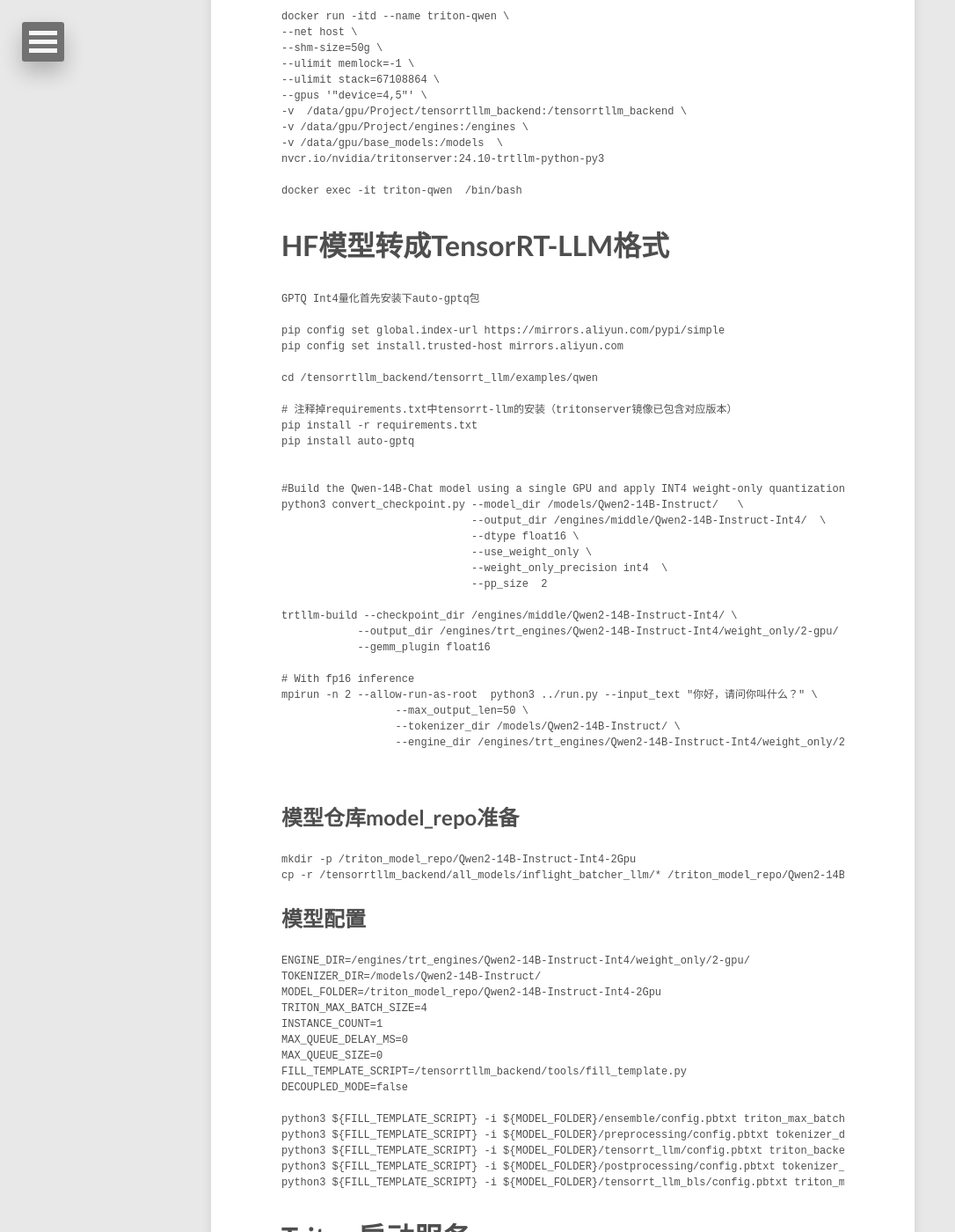
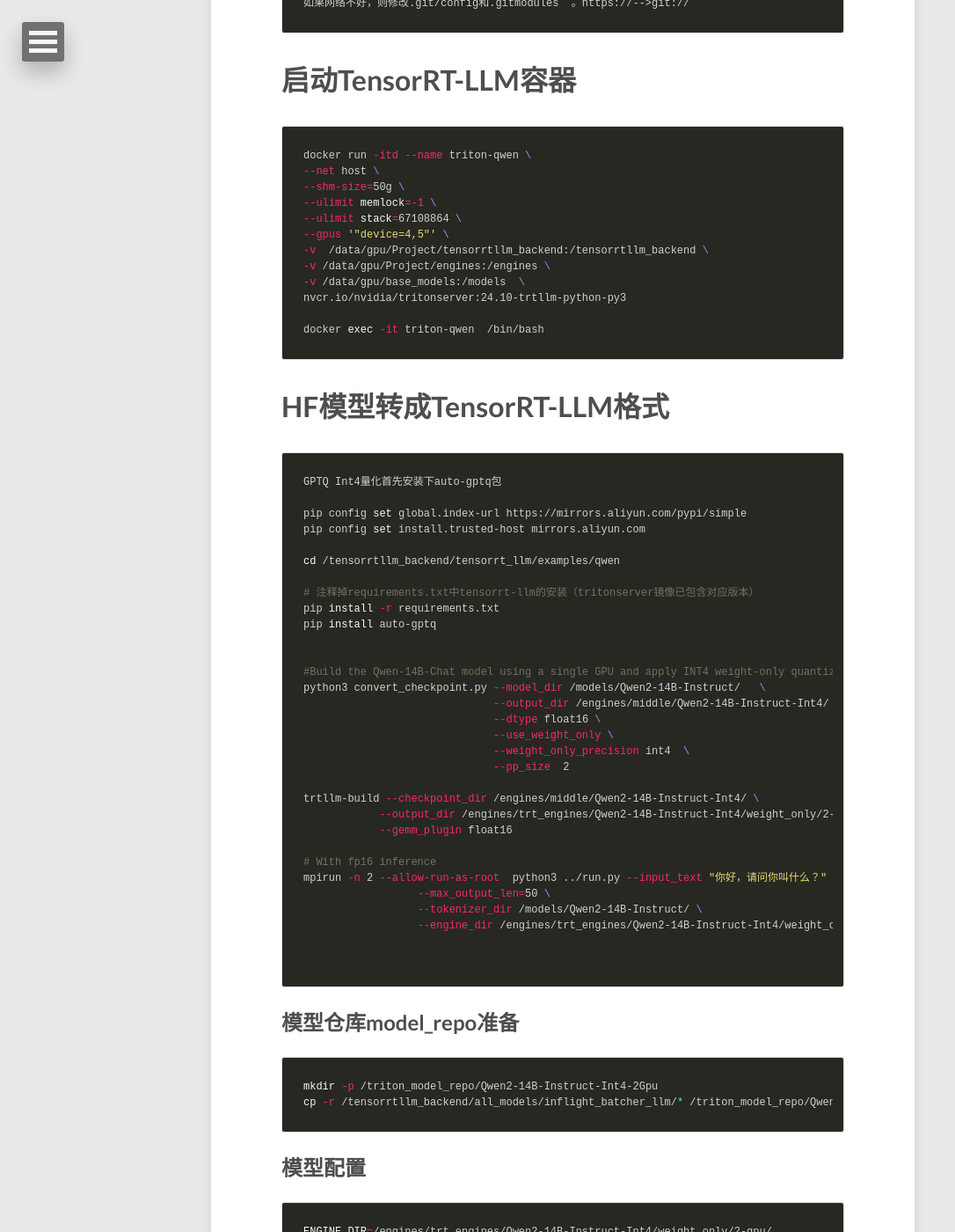
Before and after one commit to 52notebook/52notebook.github.io, a Jekyll site: the page built from _posts/2025-02-20-Triton-inference-server推理加速.md, in a window 1280 px wide and 1400 px high, scrolled down 1887 px. Shown: the whole window at 88% size, without its empty margins (0-1086 px from the left). Built offline with Jekyll 4.4.1, drawn with Linux system fonts in a browser that asks for light colours; nearby versions of some CDN libraries; comment, search, counter and statistics services are not loaded; some of the changed text lies outside the part shown.

Commit message:
Triton-Inference-Server推理加速

````diff
--- a/_posts/2025-02-20-Triton-inference-server推理加速.md
+++ b/_posts/2025-02-20-Triton-inference-server推理加速.md
@@ -53,7 +54,7 @@
 
 # TensorRT-LLM容器
 
-```Plain
+```shell
 docker pull nvcr.io/nvidia/tritonserver:24.10-trtllm-python-py3
 ```
 
@@ -61,7 +62,7 @@
 
 triton 24.10  版本与TensorRT-Backend 0.14.0 是对齐关系。
 
-```Plain
+```shell
 git clone -b v0.14.0 https://github.com/triton-inference-server/tensorrtllm_backend.git
 cd tensorrtllm_backend
 git submodule update --init --recursive
@@ -71,7 +72,7 @@
 
 # 启动TensorRT-LLM容器
 
-```Plain
+```shell
 docker run -itd --name triton-qwen \
 --net host \
 --shm-size=50g \
@@ -88,7 +89,7 @@
 
 # HF模型转成TensorRT-LLM格式
 
-```Plain
+```shell
 GPTQ Int4量化首先安装下auto-gptq包
 
 pip config set global.index-url https://mirrors.aliyun.com/pypi/simple
@@ -124,14 +125,14 @@
 
 ## 模型仓库model_repo准备
 
-```SQL
+```shell
 mkdir -p /triton_model_repo/Qwen2-14B-Instruct-Int4-2Gpu
 cp -r /tensorrtllm_backend/all_models/inflight_batcher_llm/* /triton_model_repo/Qwen2-14B-Instruct-Int4-2Gpu
 ```
 
 ## 模型配置
 
-```SQL
+```shell
 ENGINE_DIR=/engines/trt_engines/Qwen2-14B-Instruct-Int4/weight_only/2-gpu/
 TOKENIZER_DIR=/models/Qwen2-14B-Instruct/
 MODEL_FOLDER=/triton_model_repo/Qwen2-14B-Instruct-Int4-2Gpu
@@ -151,7 +152,7 @@
 
 # Triton启动服务
 
-```SQL
+```shell
 # 'world_size' is the number of GPUs you want to use for serving. This should
 # be aligned with the number of GPUs used to build the TensorRT-LLM engine.
 python3 /tensorrtllm_backend/scripts/launch_triton_server.py --http_port=18000 --metrics_port=18002  --grpc_port=18001 --world_size=2 --model_repo=${MODEL_FOLDER}
@@ -161,7 +162,7 @@
 
 或使用tritonserver启动服务
 
-```SQL
+```shell
 -n 参数为 tp * pp
 
 mpirun -n 2 --allow-run-as-root  tritonserver   --http-port=18000 --metrics-port=18002  --grpc-port=18001  --model-repo=${MODEL_FOLDER}
@@ -169,13 +170,13 @@
 
 ## cURL验证服务
 
-```SQL
+```shell
 curl -X POST localhost:18000/v2/models/ensemble/generate -d '{"text_input": "你好，你叫什么名字", "max_tokens": 100, "bad_words": "", "stop_words": ""}'
 ```
 
 ## 运行指标状态查看
 
-```SQL
+```shell
 curl localhost:18002/metrics
 ```
 
@@ -256,7 +257,7 @@
 
 ## 使用Model Analyzer 分析模型性能
 
-```Plain
+```shell
 pip3 install triton-model-analyzer
 ```
 
@@ -264,13 +265,13 @@
 
 生成具有输入正态分布的 I/O seqlen 令牌，mean_seqlen=128，stdev=10。输出正态分布，mean_seqlen=20，stdev=2。设置 stdev=0 以获得常数 seqlens。
 
-```SQL
+```shell
 python3 /tensorrtllm_backend/tools/inflight_batcher_llm/benchmark_core_model.py  --num-requests 500 --max-input-len 1024 -i grpc token-norm-dist --input-mean 256 --input-stdev 0 --output-mean 256 --output-stdev 0
 ```
 
 性能指标输出结果
 
-```SQL
+```shell
 [INFO] Warm up for benchmarking.
 [INFO] Start benchmarking on 500 prompts.
 [INFO] Total Latency: 12249.455 ms
@@ -351,7 +352,7 @@
 
 ### triton 客户端安装
 
-```Plain
+```shell
 # 查看最新版本号 https://github.com/triton-inference-server/triton_cli/releases
 
 GIT_REF=0.0.11
@@ -360,13 +361,13 @@
 
 ### triton模型转换
 
-```SQL
+```shell
 ENGINE_DEST_PATH=/engines triton import -m llama-2-7B --backend tensorrtllm
 ```
 
 
 
-引用：
+# 引用：
 
 > HF模型Python Backend部署
 >
````
Also changed, not shown: other parts of _posts/2025-02-20-Triton-inference-server推理加速.md (+1 -0 lines).
